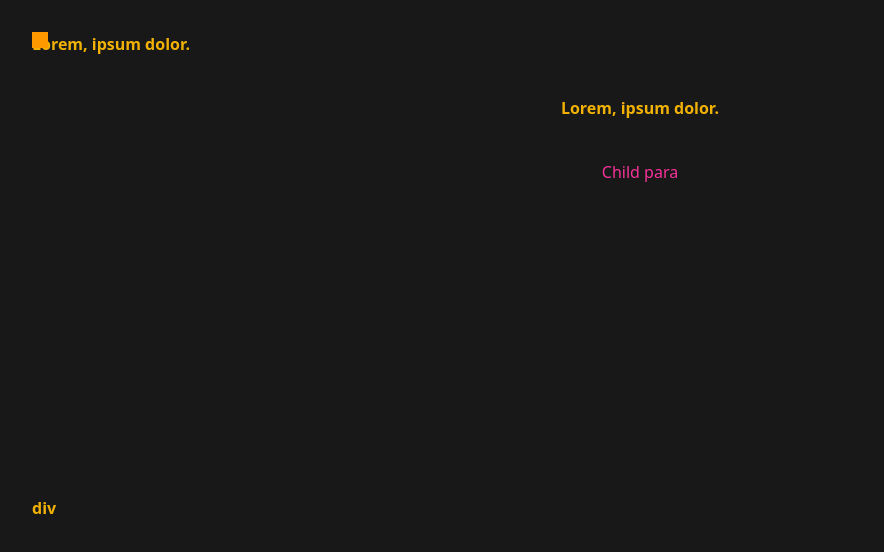
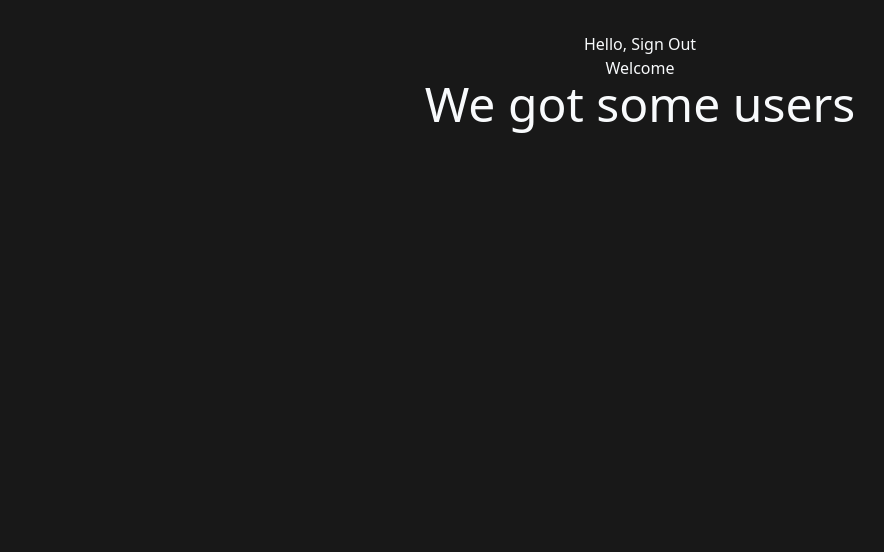
Before and after one commit to najmiter/react-course, a React (Vite) app: page / in a window 1280 px wide. Shown: the top 552 px of the page, without its empty margins (0-884 px from the left). Built offline with nearby package versions, Linux system fonts and the light colour scheme.

Commit message:
conditional rendering

```diff
--- a/index.html
+++ b/index.html
@@ -6,7 +6,7 @@
     <meta name="viewport" content="width=device-width, initial-scale=1.0" />
     <title>react-course</title>
   </head>
-  <body class="bg-[#181818] h-svh">
+  <body class="bg-[#181818] text-slate-50 h-svh">
     <div id="root" class="h-full"></div>
     <script type="module" src="/src/main.tsx"></script>
   </body>
--- a/src/App.tsx
+++ b/src/App.tsx
@@ -1,23 +1,35 @@
 import './App.css';
+import React from 'react';
 
 export default function App() {
+  const [user] = React.useState({ name: 'Brother' });
+  const [isLoggedIn] = React.useState(true);
+
+  const users = [user];
+
+  // const node: React.ReactNode = 123;
+
+  // if (user.name) {
+  //   return (
+  //     <div>
+  //       <h1>Hello User. You are logged in!</h1>
+  //     </div>
+  //   );
+  // }
+
   return (
-    <div className="relative grid gap-10">
-      <p className="text-yellow-500 grid grid-cols-[repeat(20,1fr)] sm:flex font-bold after:absolute after:top-0 after:left-0 after:bg-amber-500 after:size-4">
-        Lorem, ipsum dolor.
-      </p>
-      <p
-        data-active="true"
-        className="text-yellow-500 hover:text-red-500 data-[active='true']:font-bold cursor-pointer transition-transform has-[div:hover]:text-indigo-500 relative">
-        Lorem, ipsum dolor.
-        <div className="absolute -bottom-100 left-0">div</div>
-      </p>
+    <div>
+      <h1>Hello, {user.name ? <button>Sign Out</button> : <button>Sign In</button>}</h1>
 
-      <div className="[&_p]:text-pink-500">
-        <div>
-          <p>Child para</p>
-        </div>
-      </div>
+      <h2>{isLoggedIn ? 'Welcome' : 'Please log in'}</h2>
+
+      {!!users.length && (
+        <main>
+          {/* dashboard nav */}
+          <h3 className="text-5xl">We got some users</h3>
+          {/* dashboard content */}
+        </main>
+      )}
     </div>
   );
 }
```
